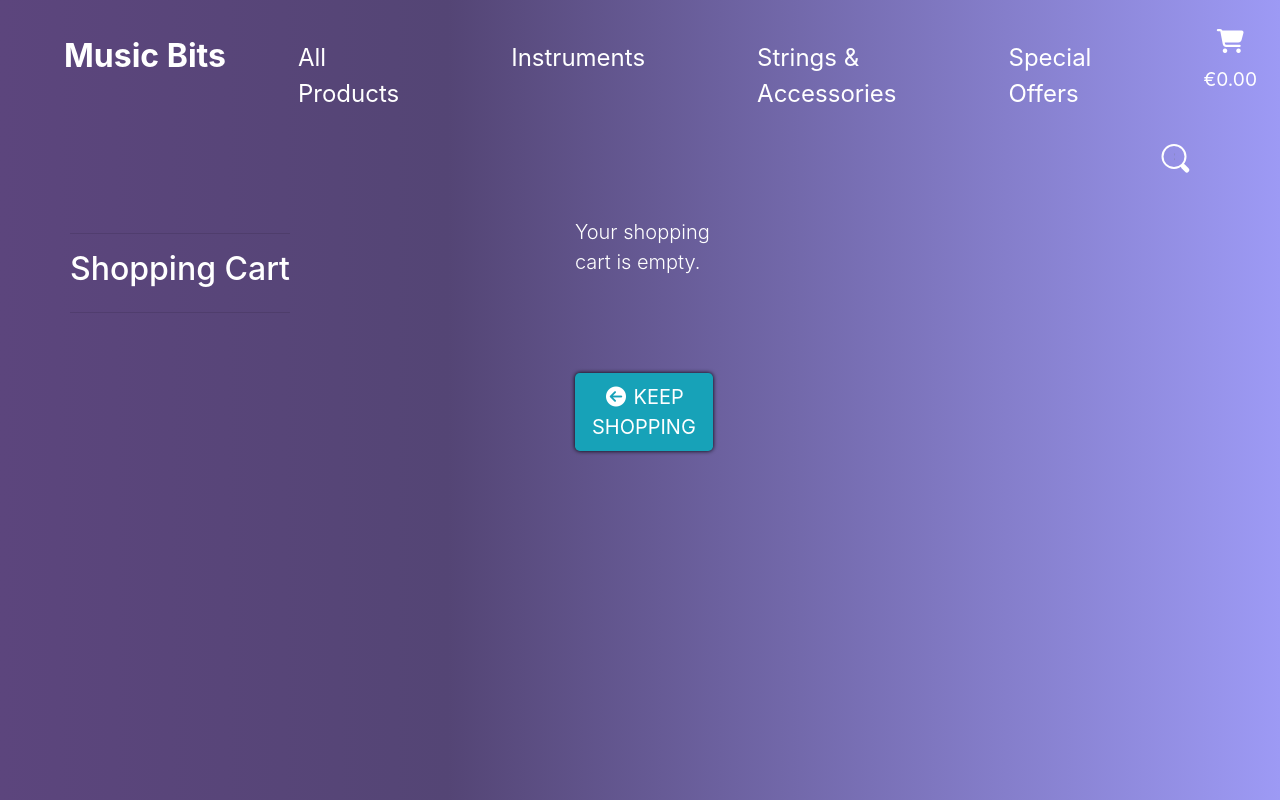
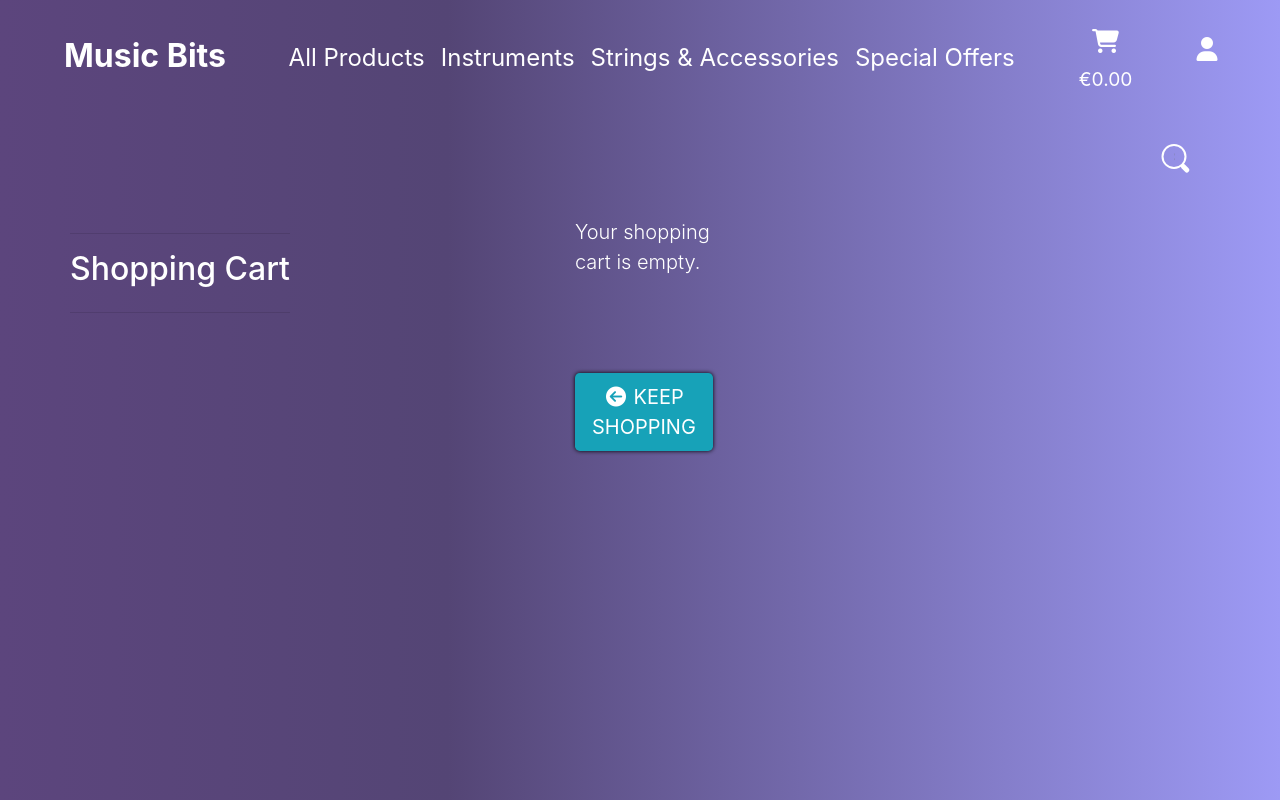
Before and after one commit to Code-Institute-Submissions/pbtrad-MS4-Music-Bits_MayResub, a Django app: page /cart/ in a window 1280 px wide; the page is wider, and only the part inside the window is pictured. Run offline with Django 3.2, Linux system fonts and the light colour scheme; data that the repository does not hold is empty; some libraries are stand-ins or nearby versions.

Commit message:
Removed side margins from nav elements to fix nav overflow to the right.

```diff
--- a/templates/includes/main_nav.html
+++ b/templates/includes/main_nav.html
@@ -7,7 +7,7 @@
 
     <div class="collapse navbar-collapse" id="navbarSupportedContent">
         <ul class="navbar-nav mx-auto">
-            <li class="nav-item dropdown mx-5 mt-4 nowrap">
+            <li class="nav-item dropdown mt-4 nowrap">
                 <a class="nav-link text-white" href="#" id="navbarDropdown" role="button" data-toggle="dropdown" aria-haspopup="true" aria-expanded="false">
                 All Products
               </a>
@@ -18,7 +18,7 @@
                     <a class="dropdown-item" href="{% url 'products' %}">All Products</a>
                 </div>
             </li>
-            <li class="nav-item dropdown mx-5 mt-4 nowrap">
+            <li class="nav-item dropdown mt-4 nowrap">
                 <a class="nav-link text-white" href="#" id="navbarDropdown" role="button" data-toggle="dropdown" aria-haspopup="true" aria-expanded="false">
                 Instruments
               </a>
@@ -29,7 +29,7 @@
                     <a class="dropdown-item" href="{% url 'products' %}?category=percussion">Percussion</a>
                 </div>
             </li>
-            <li class="nav-item dropdown mx-5 mt-4 nowrap">
+            <li class="nav-item dropdown mt-4 nowrap">
                 <a class="nav-link text-white" href="#" id="navbarDropdown" role="button" data-toggle="dropdown" aria-haspopup="true" aria-expanded="false">
                 Strings & Accessories
               </a>
@@ -38,7 +38,7 @@
                     <a href="{% url 'products' %}?category=accessories" class="dropdown-item">Accessories</a>
                 </div>
             </li>
-            <li class="nav-item dropdown mx-5 mt-4 nowrap">
+            <li class="nav-item dropdown mt-4 nowrap">
                 <a class="nav-link text-white" href="#" id="navbarDropdown" role="button" data-toggle="dropdown" aria-haspopup="true" aria-expanded="false">
                 Special Offers
               </a>
```
